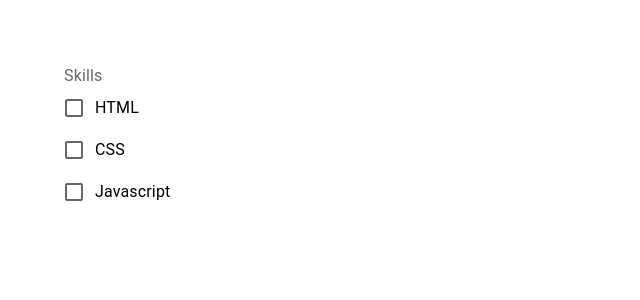
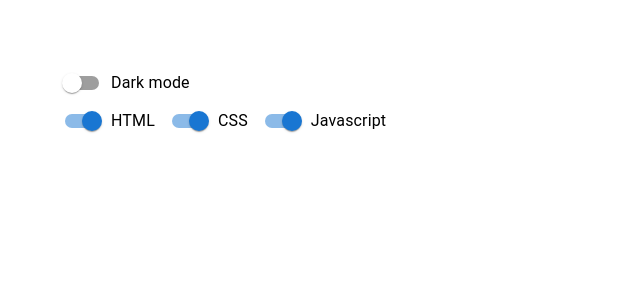
Before and after one commit to atuls9/materialUI, a React (Create React App) app: page / in a window 1280 px wide. Shown: the top 300 px of the page, without its empty margins (0-640 px from the left). Built offline with nearby package versions, Linux system fonts and the light colour scheme.

Commit message:
switch and multi switch

```diff
--- a/src/App.js
+++ b/src/App.js
@@ -6,7 +6,8 @@ import "./App.css";
 // import MuiSelect from "./components/MuiSelect";
 // import MuiRadioButton from "./components/MuiRadioButton";
 // import MuiCheckbox from "./components/MuiCheckbox";
-import MuiMultipleCheckbox from "./components/MuiMultipleCheckbox";
+// import MuiMultipleCheckbox from "./components/MuiMultipleCheckbox";
+import MuiSwitch from "./components/MuiSwitch";
 
 function App() {
   return (
@@ -18,7 +19,8 @@ function App() {
       {/* <MuiSelect /> */}
       {/* <MuiRadioButton /> */}
       {/* <MuiCheckbox /> */}
-      <MuiMultipleCheckbox />
+      {/* <MuiMultipleCheckbox /> */}
+      <MuiSwitch />
     </div>
   );
 }
--- /dev/null
+++ b/src/components/MuiSwitch.js
@@ -0,0 +1,65 @@
+import { Box, FormControlLabel, Switch } from "@mui/material";
+import React, { useState } from "react";
+
+const MuiSwitch = () => {
+  const [mode, setMode] = useState(false);
+  const [multiMode, setMultiMode] = useState(["html", "css", "javascript"]);
+
+  //   console.log({ mode });
+  const handleChange = (e) => {
+    setMode(e.target.checked);
+  };
+  console.log({ multiMode });
+  const handleMultiMode = (e) => {
+    const index = multiMode.indexOf(e.target.value);
+    if (index === -1) {
+      setMultiMode([...multiMode, e.target.value]);
+    } else {
+      setMultiMode(multiMode.filter((mode) => mode !== e.target.value));
+    }
+  };
+  return (
+    <>
+      <Box>
+        <FormControlLabel
+          label="Dark mode"
+          control={<Switch checked={mode} onChange={handleChange} />}
+        />
+      </Box>
+      <Box>
+        <FormControlLabel
+          label="HTML"
+          value="html"
+          control={
+            <Switch
+              checked={multiMode.includes("html")}
+              onChange={handleMultiMode}
+            />
+          }
+        />
+        <FormControlLabel
+          label="CSS "
+          value="css"
+          control={
+            <Switch
+              checked={multiMode.includes("css")}
+              onChange={handleMultiMode}
+            />
+          }
+        />
+        <FormControlLabel
+          label="Javascript "
+          value="javascript"
+          control={
+            <Switch
+              checked={multiMode.includes("javascript")}
+              onChange={handleMultiMode}
+            />
+          }
+        />
+      </Box>
+    </>
+  );
+};
+
+export default MuiSwitch;
```
Also changed, not shown: src/components/1.Index.js (added, +9 -0 lines).
